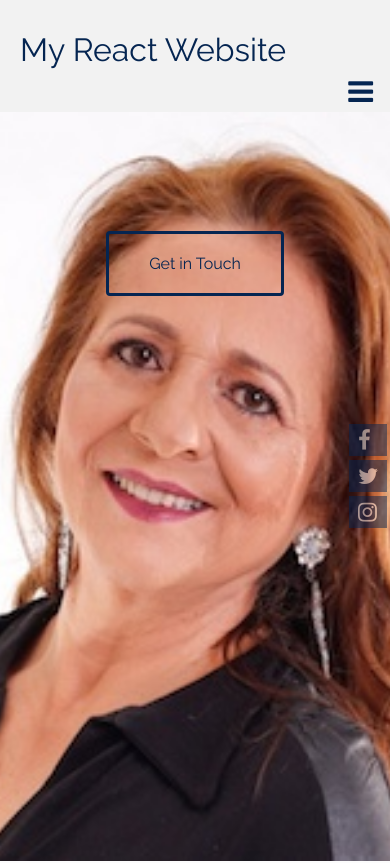
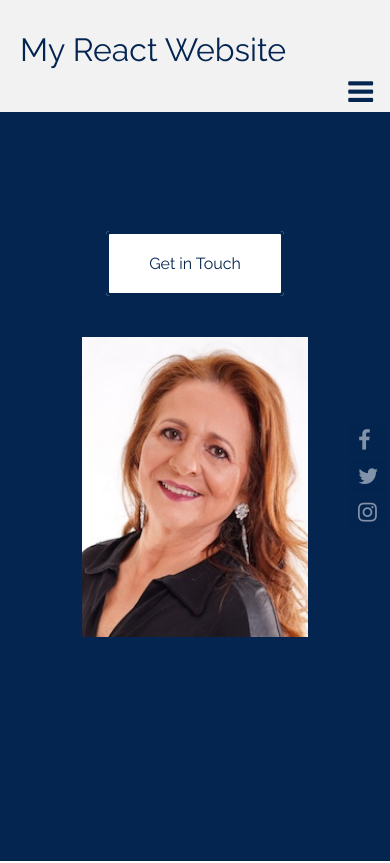
Before and after one commit to paul-wr/my-react-website, a React (Create React App) app: page / in a window 390 px wide. Shown: the top 863 px of the page. Built offline with nearby package versions, Linux system fonts and the light colour scheme.

Commit message:
css update

```diff
--- a/src/App.css
+++ b/src/App.css
@@ -435,7 +435,7 @@ only screen and (min-device-pixel-ratio: 2) {
 #home-section-one {
 background-image: url("member3.jpg");
 background-color: #052551;
-background-size: auto 749px;
+background-size: auto 300px;
 height: 749px;
  }
 }
@@ -443,9 +443,12 @@ height: 749px;
 #home-section-one {
 background-image: url("member3.jpg");
 background-color: #052551;
-background-size: auto 749px;
+background-size: auto 300px;
 height: 749px;
  }
+.contact {
+background-color: #fff;
+}
 .main-nav li a {
 color: #052551;
 padding: 1% 30%!important;
```
